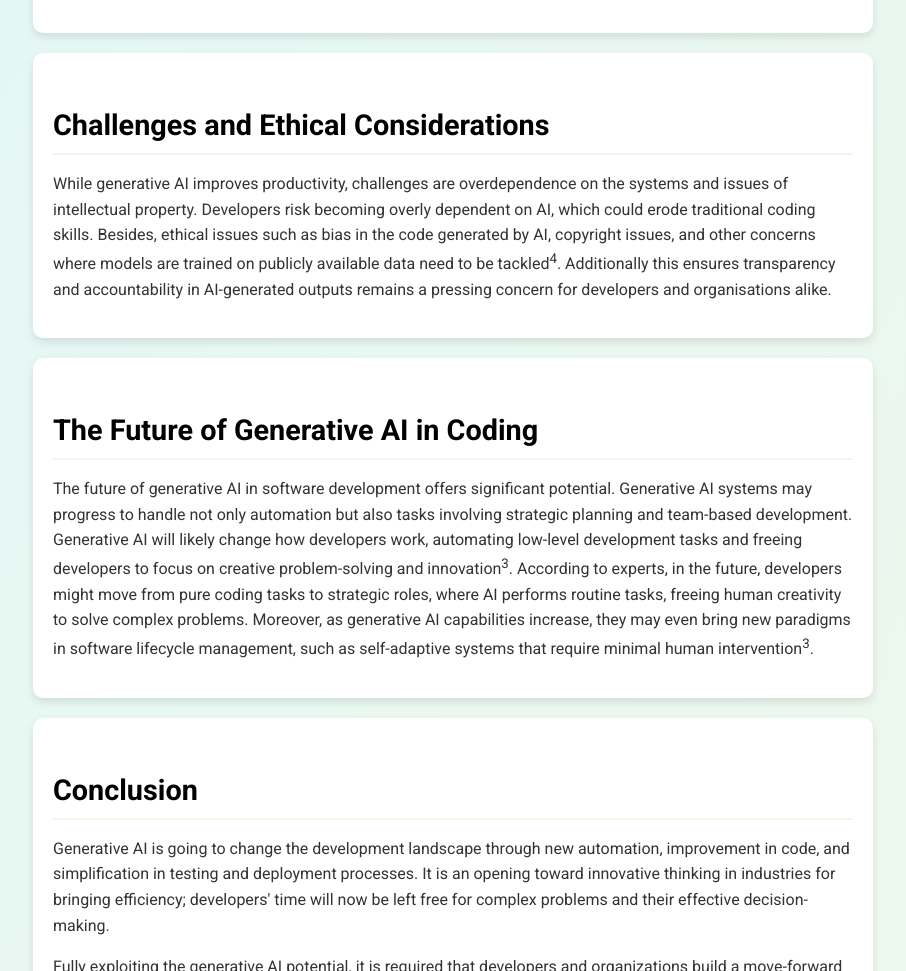
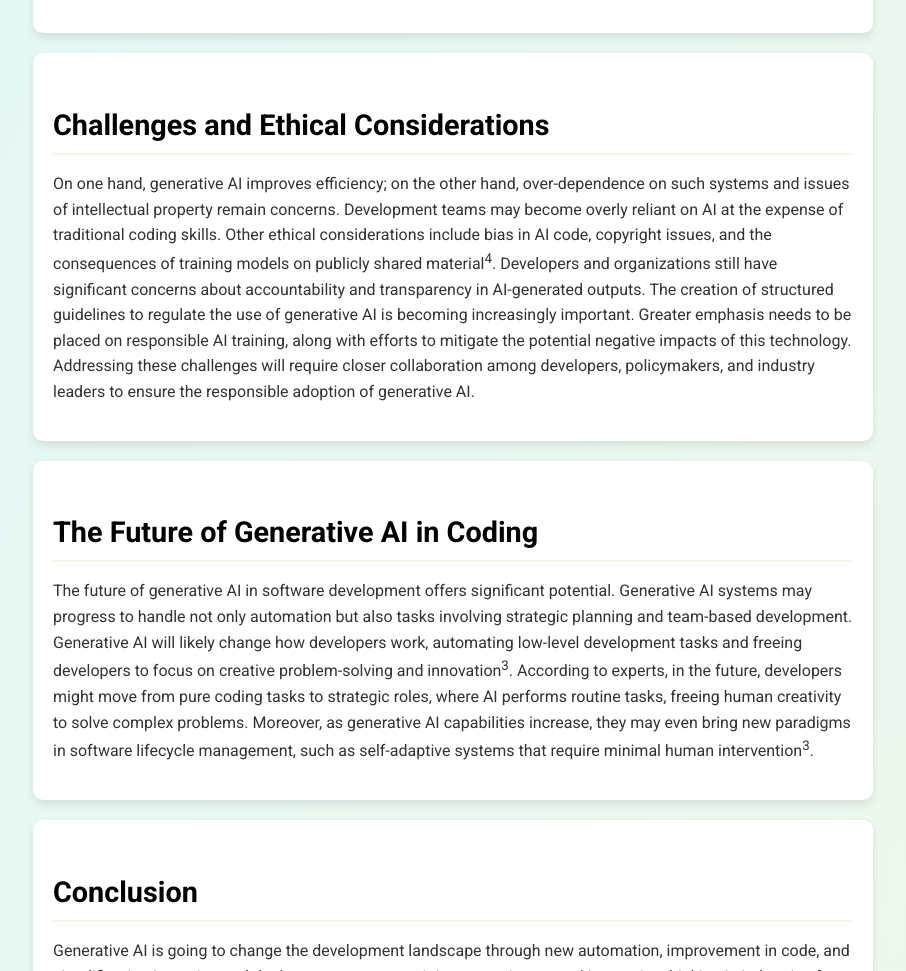
Before and after one commit to AkilMub/FY6866047, a plain HTML site: page index.html in a window 1280 px wide. Shown: the part 1276-2247 px from the top of the page, without its empty margins (187-1093 px from the left). Drawn offline with Linux system fonts and the light colour scheme.

Commit message:
Update index.html
extension and change of words to ethical paragraph

```diff
--- a/index.html
+++ b/index.html
@@ -118,11 +118,15 @@
 
     <div class="section-container">
         <h3 id="Challenges">Challenges and Ethical Considerations</h3>
-        <p> While generative AI improves productivity, challenges are overdependence on the systems and issues of
-            intellectual property. Developers risk becoming overly dependent on AI, which could erode traditional coding
-            skills. Besides, ethical issues such as bias in the code generated by AI, copyright issues, and other concerns
-            where models are trained on publicly available data need to be tackled<sup>4</sup>. Additionally this ensures transparency
-            and accountability in AI-generated outputs remains a pressing concern for developers and organisations alike. <p>
+        <p> On one hand, generative AI improves efficiency; on the other hand, over-dependence on such systems and issues of
+            intellectual property remain concerns. Development teams may become overly reliant on AI at the expense of traditional
+            coding skills. Other ethical considerations include bias in AI code, copyright issues, and the consequences of training
+            models on publicly shared material<sup>4</sup>. Developers and organizations still have significant concerns about
+            accountability and transparency in AI-generated outputs. The creation of structured guidelines to regulate the use of
+            generative AI is becoming increasingly important. Greater emphasis needs to be placed on responsible AI training,
+            along with efforts to mitigate the potential negative impacts of this technology. Addressing these challenges will
+            require closer collaboration among developers, policymakers, and industry leaders to ensure the responsible adoption
+            of generative AI. <p>
     </div>
 
     <div class="section-container">
```
